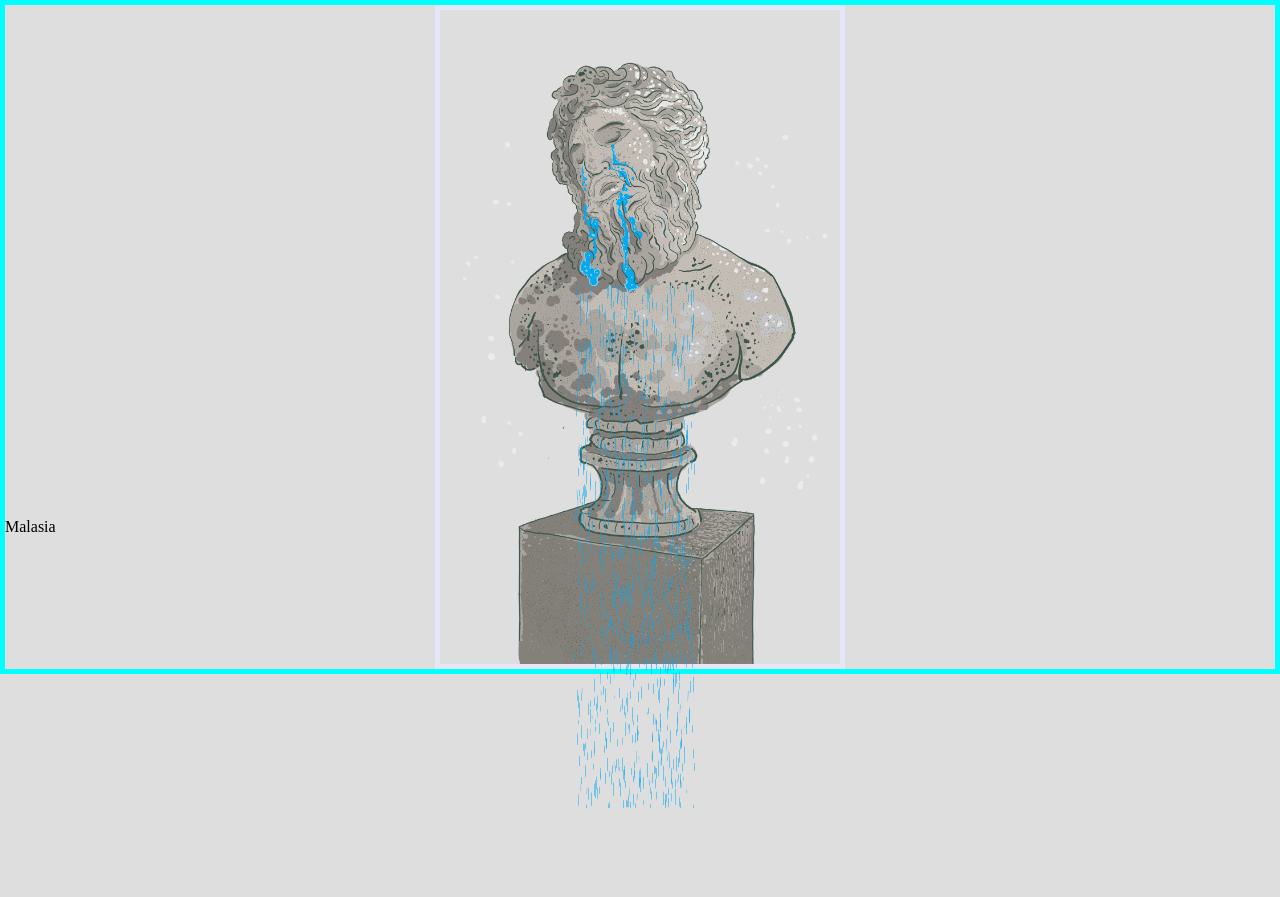
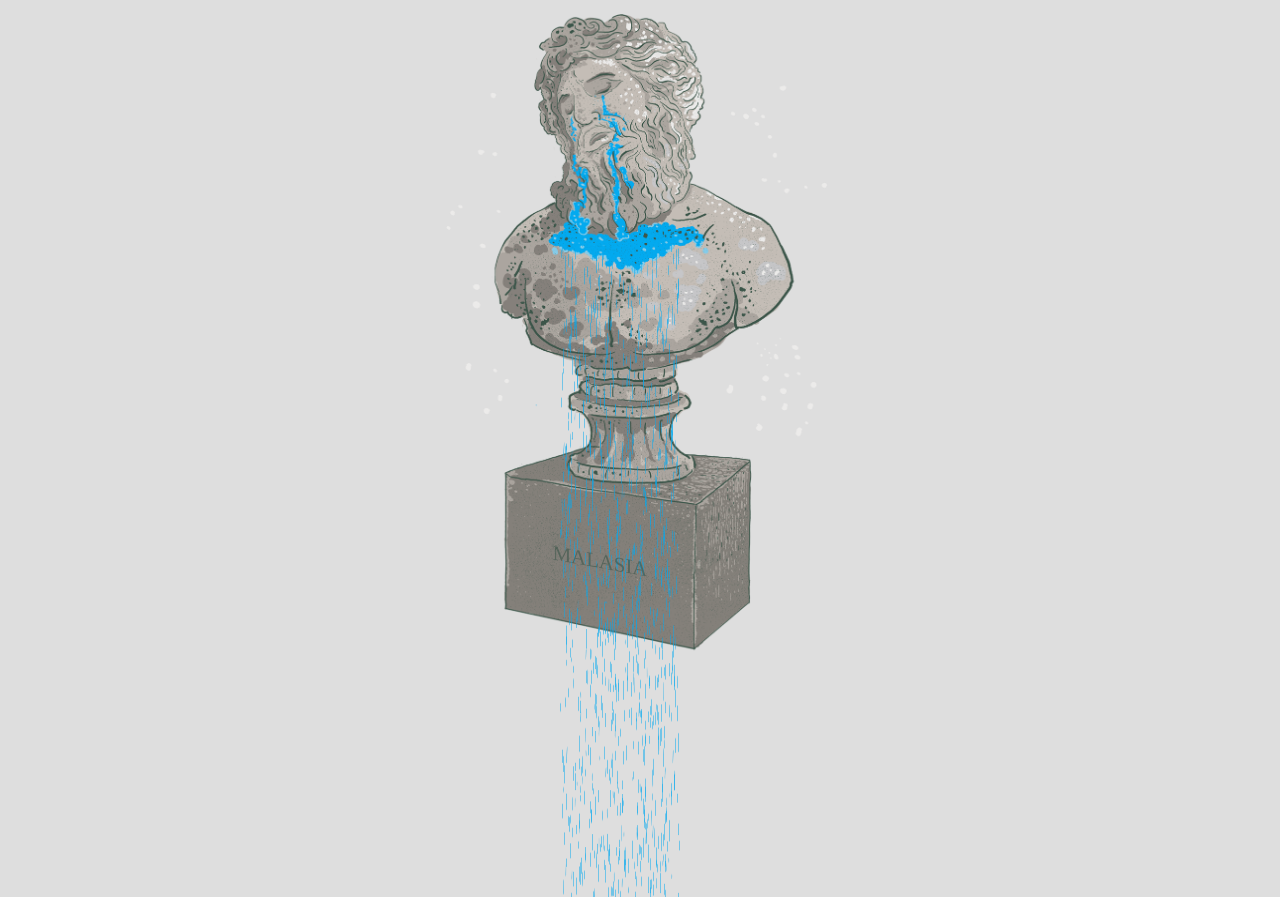
Before and after one commit to davidjumble/male-tears, a React (Create React App) app: page / in a window 1280 px wide. Before the commit the page ends 808 px from the top, so only its background shows below. Built offline with nearby package versions, Linux system fonts and the light colour scheme.

Commit message:
text styled

```diff
--- a/src/App.css
+++ b/src/App.css
@@ -9,8 +9,6 @@ light blue 134 203 232 */
 
 .container {
   position: relative;
-
-  border: solid 5px cyan;
 }
 
 .bust {
@@ -23,9 +21,9 @@ light blue 134 203 232 */
 }
 
 .tear-container {
-  margin:auto;
-  position:relative;
-  border: solid 5px lavender;
+  margin: auto;
+  position: relative;
+
   width: 400px;
   height: 654px;
   z-index: 2;
@@ -33,15 +31,24 @@ light blue 134 203 232 */
 
 .tears {
   position: absolute;
-  top: 275px;
-  margin-left: -65px;
-  height: 80%;
-  width:30%;
+  top: 243px;
+  margin-left: -80px;
+  height: 100%;
+  width: 30%;
   z-index: 2;
-  shape-outside: polygon(90%) border-box;
 }
 
 .countries {
-  position: absolute;
-  bottom: 20%;
+  opacity: 0.6;
+  font-size: 130%;
+  font-family: "Times New Roman", Times, serif;
+  color: rgb(60, 86, 74);
+  padding-right: 20%;
+  position: relative;
+  bottom: 15%;
+
+  -ms-transform: skewY(10deg); /* IE 9 */
+  -webkit-transform: skewY(10deg); /* Safari 3-8 */
+  transform: skewY(10deg);
+  z-index: 8;
 }
--- a/src/components/Bust.js
+++ b/src/components/Bust.js
@@ -6,12 +6,12 @@ class Bust extends Component {
   state = {
     country: 0,
     countries: [
-            ["Malasia", 1],
-            ["Poland", 2],
-            ["Iceland", 3],
-            ["Switzerland", 4],
+      ["MALASIA", 1],
+      ["POLAND", 2],
+      ["ICELAND", 3],
+      ["SWITZERLAND", 4],
       ["UK", 5],
-            ["Netherlands", 6],
+      ["NETHERLANDS", 6],
       ["Lithiania", 7],
       ["Japan", 8],
       ["Israel", 9],
@@ -58,19 +58,18 @@ class Bust extends Component {
 
   render() {
     return (
-            <div className="container">
-                <div className="tear-container">
-                    <img
-                        className="bust"
-                        src={bust}
+      <div
+        className="container"
         onClick={event => {
           this.handleClick(event);
         }}
-                    />
+      >
+        <div className="tear-container">
+          <img className="bust" src={bust} />
           <Tears tearQuantity={this.state.country + 10} />
-                </div>
           <div className="countries">
             {this.state.countries[this.state.country][0]}
+          </div>
         </div>
       </div>
     );
```
Also changed, not shown: src/images/male-tears.png. Lines whose indentation alone changed are shown as unchanged.
